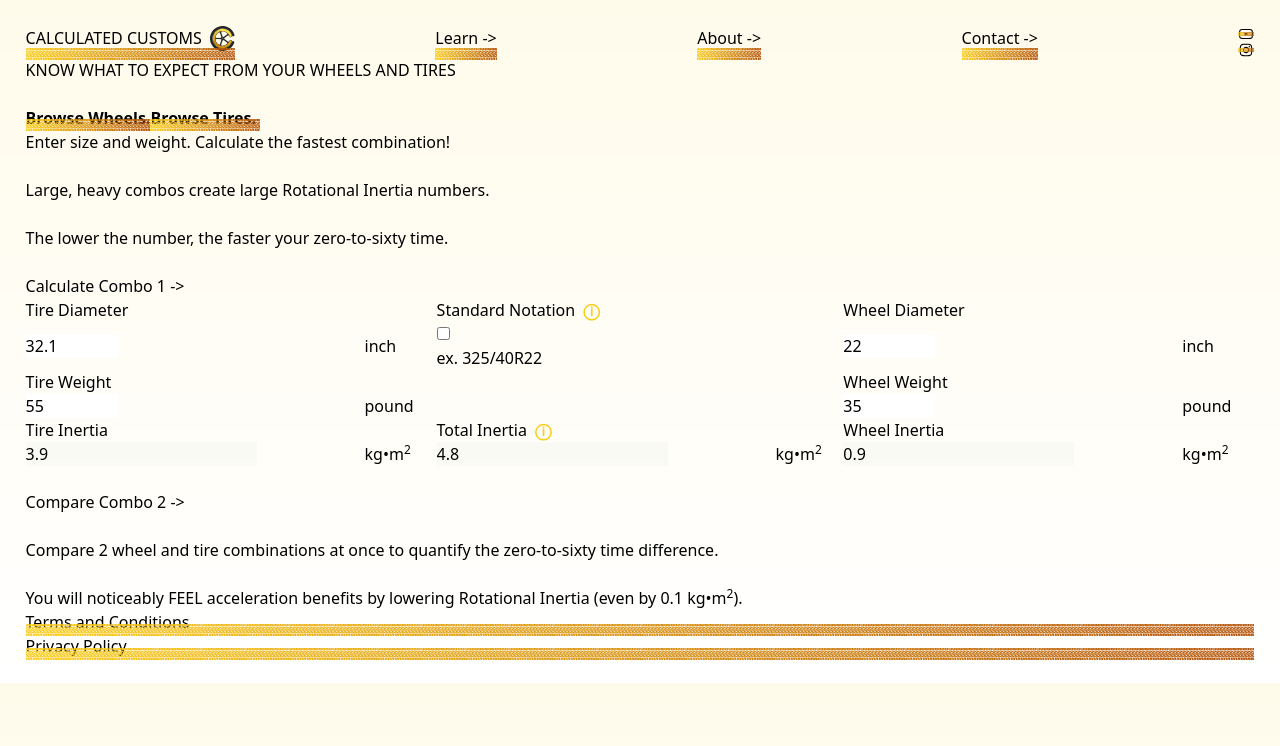
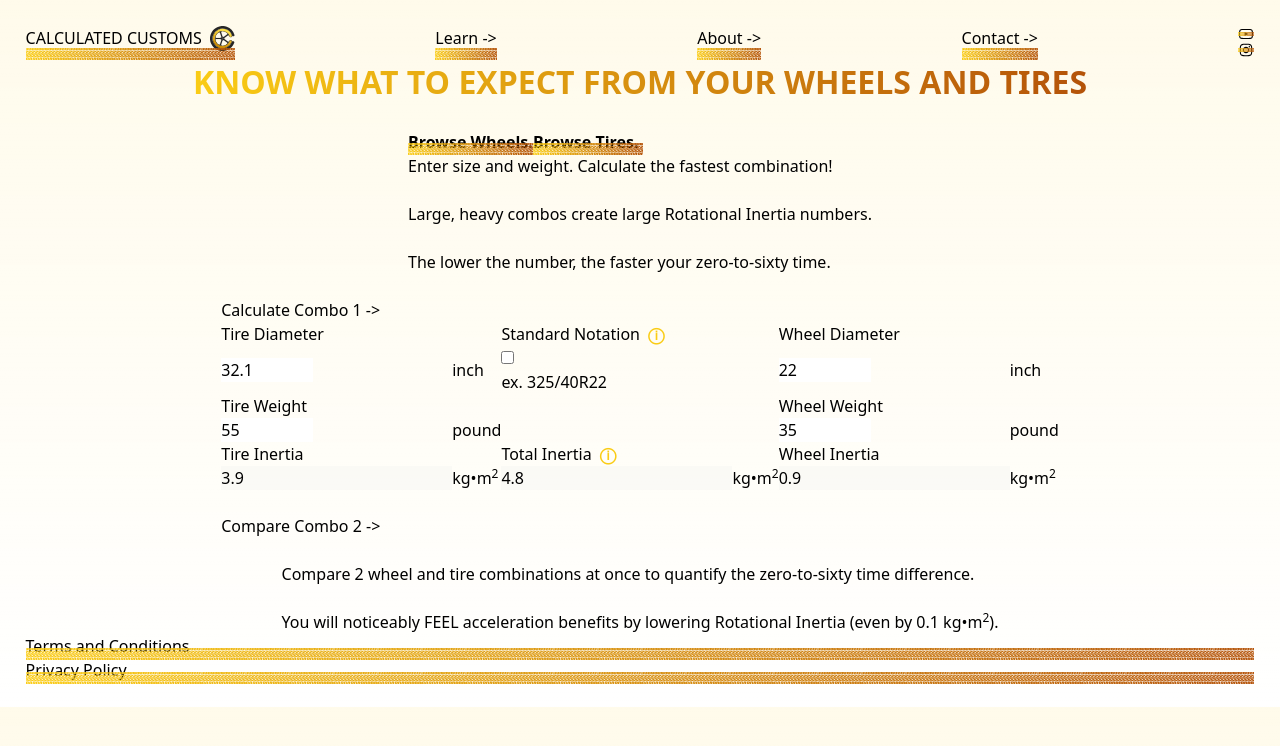
Before and after one commit to RamonJOrtega/calculated-customs, a Next.js app: page / in a window 1280 px wide. Shown: the top 746 px of the page. Built offline with nearby package versions, Linux system fonts and the light colour scheme.

Commit message:
modify h1 gradiant in globals.css

```diff
--- a/app/globals.css
+++ b/app/globals.css
@@ -1,12 +1,6 @@
 @tailwind base;
 @tailwind components;
 @tailwind utilities;
-
-
-
-p, h1, h2, h3, h4, h5 {
-    text-align: justify;
-}
 
 :root {
   --max-width: 1980px;
@@ -114,22 +108,22 @@ body {
 }
 
 main {
-  margin: 2%
+  margin: 2%;
+  max-width: var(--max-width);
+  min-width: 1em;
 }
-/* a {
-  position: relative;
-  text-decoration: none;
-  background-image: linear-gradient(to right, #facc15,#b45309);
-  background-position: 0 100%;
-  background-repeat: no-repeat;
-  background-size: 100% .5em;
-  mask-image: url(tire-tracks.png);
-  mask-size: contain;
-} */
 
 
-
-
+h1 {
+  font-weight:bold;
+  font-size: 2rem;
+  background: linear-gradient(to right, #facc15,#b45309);
+  -webkit-background-clip: text;
+  -webkit-text-fill-color: transparent;
+  /* background: #fde047; */
+  /* color: white;  */
+  text-align: left;
+}
 
 
 @media (prefers-color-scheme: dark) {
--- a/app/page.tsx
+++ b/app/page.tsx
@@ -11,7 +11,7 @@ export default function Home() {
 
   return (
     <>
-      <section >
+      <section className='flex flex-col items-center'>
             <h1 >KNOW WHAT TO EXPECT FROM YOUR WHEELS AND TIRES</h1>
             <br></br>
             <p >
```
